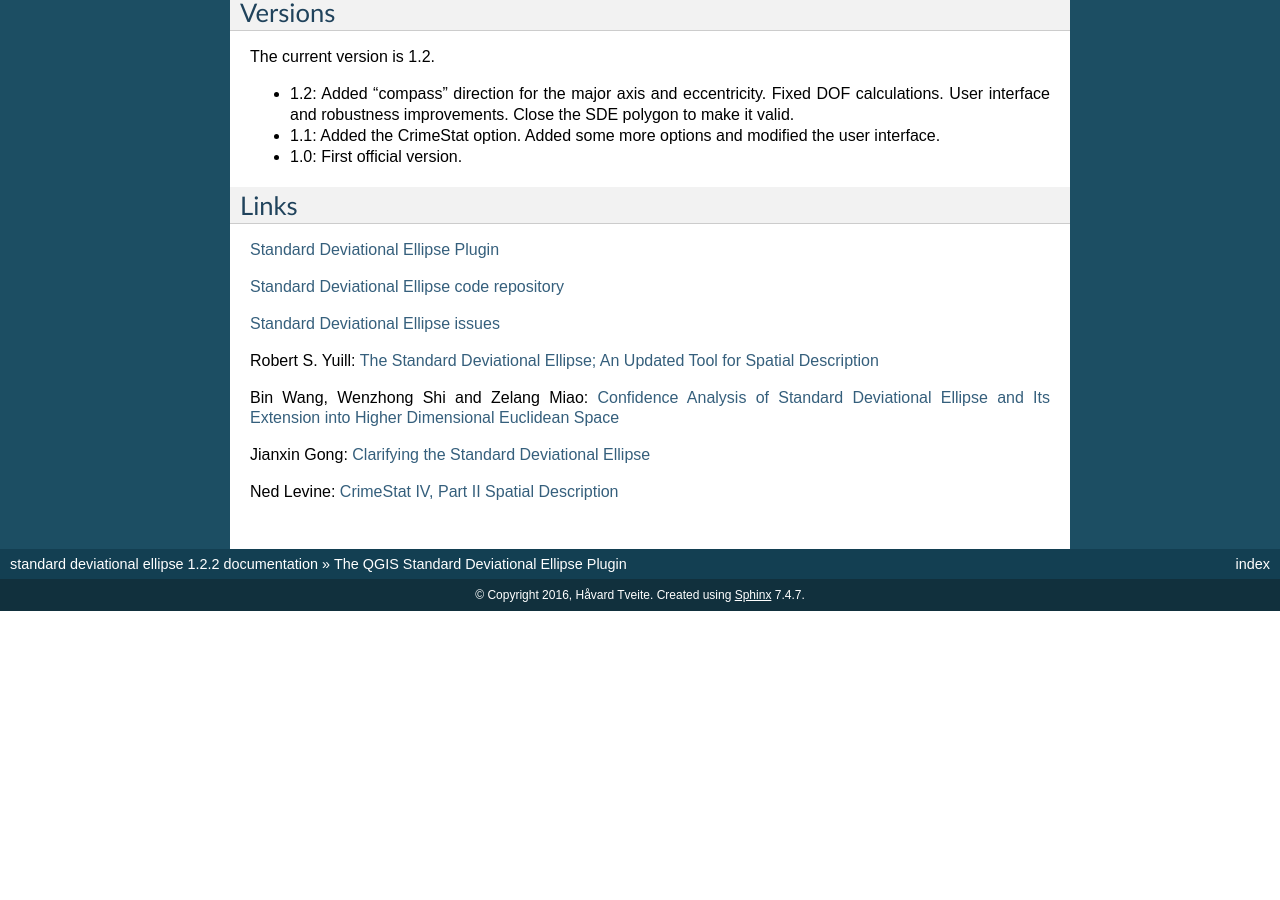
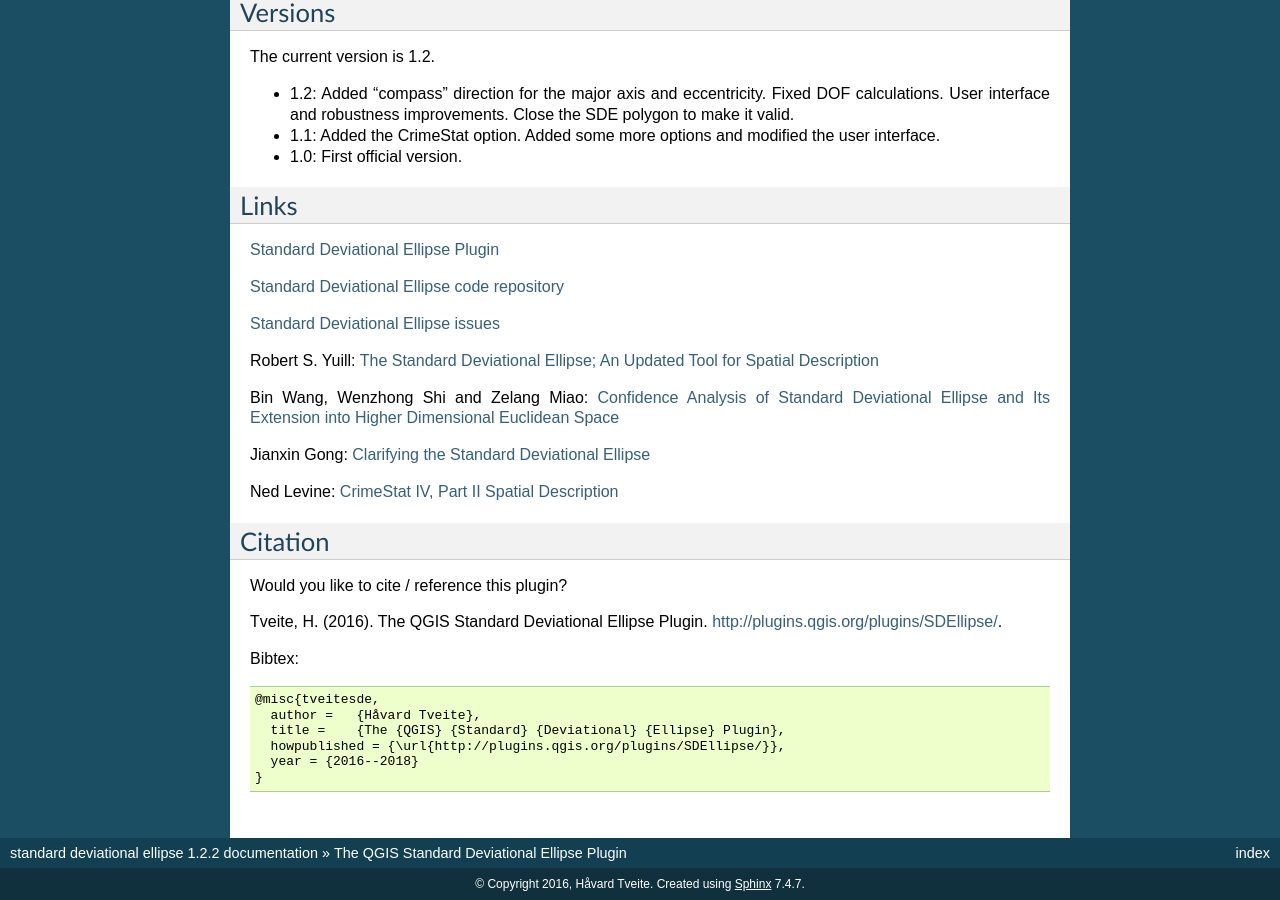
Before and after one commit to havatv/qgisstandarddeviationalellipseplugin, a Sphinx documentation site: the page built from help/source/index.rst, in a window 1280 px wide and 900 px high, scrolled down 831 px. Built offline with Sphinx 7.4.7, drawn with Linux system fonts in a browser that asks for light colours; formulas are drawn with MathJax 3; before the commit the page ends 1442 px from its top, so only the background shows below that.

Commit message:
Adding citation information to the documentation - QGIS 2

```diff
--- a/help/source/index.rst
+++ b/help/source/index.rst
@@ -102,6 +102,26 @@ Jianxin Gong: `Clarifying the Standard Deviational Ellipse`_
 
 Ned Levine: `CrimeStat IV, Part II Spatial Description`_
 
+
+Citation
+==========
+
+Would you like to cite / reference this plugin?
+
+Tveite, H. (2016). The QGIS Standard Deviational Ellipse Plugin. http://plugins.qgis.org/plugins/SDEllipse/.
+
+Bibtex:
+
+.. code-block:: html
+
+  @misc{tveitesde,
+    author =   {Håvard Tveite},
+    title =    {The {QGIS} {Standard} {Deviational} {Ellipse} Plugin},
+    howpublished = {\url{http://plugins.qgis.org/plugins/SDEllipse/}},
+    year = {2016--2018}
+  }
+
+
 .. _The Standard Deviational Ellipse; An Updated Tool for Spatial Description: https://www.jstor.org/stable/490885
 .. _Standard Deviational Ellipse code repository: https://github.com/havatv/qgisstandarddeviationalellipseplugin.git
 .. _Standard Deviational Ellipse Plugin: http://arken.nmbu.no/~havatv/gis/qgisplugins/SDEllipse
```
